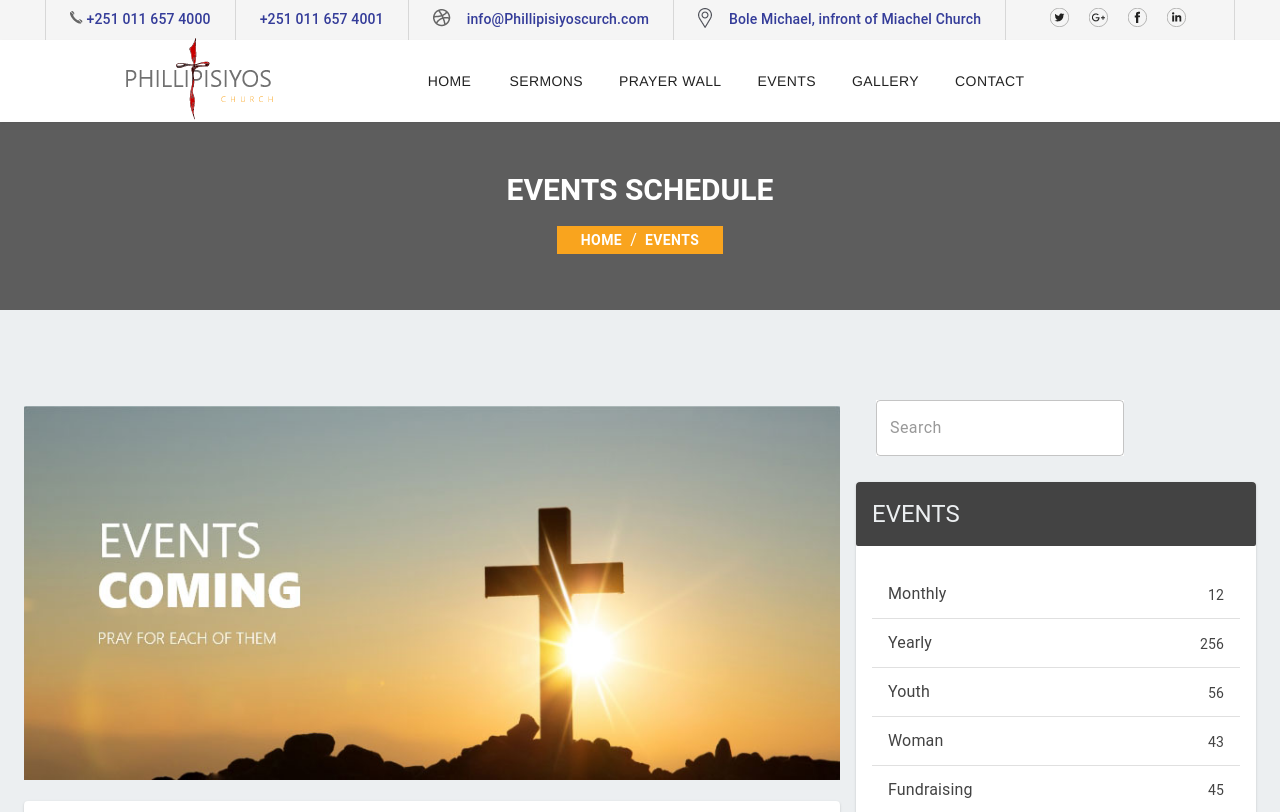
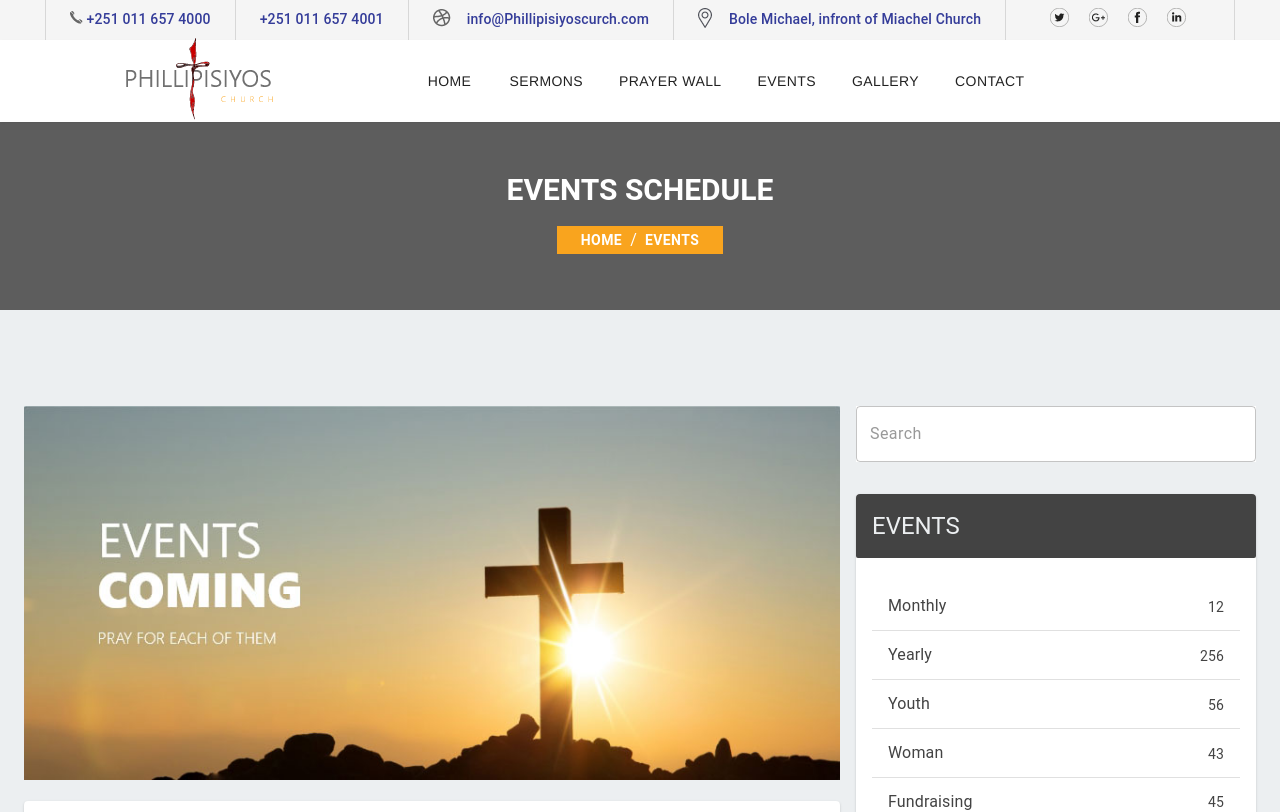
Before and after one commit to Alazar-dev/Filadelfia-web, a React (Create React App) app: page /events in a window 1280 px wide. Shown: the top 812 px of the page. Built offline with nearby package versions, Linux system fonts and the light colour scheme.

Commit message:
🐛 FIX:  search field width to full

```diff
--- a/src/components/events/EventRight.jsx
+++ b/src/components/events/EventRight.jsx
@@ -25,7 +25,6 @@ const useStyles = makeStyles((theme) =>
   createStyles({
     root: {},
     search: {
-      margin: "10px 20px",
       color: theme.palette.text.primary,
       background: theme.palette.secondary.main,
       "& .MuiFormLabel-root": {
@@ -58,9 +57,10 @@ function EventRight() {
   return (
     <Grid item md={4}>
       <Box py={5}>
-        <Box>
+        <Box py={2}>
           <TextField
             className={classes.search}
+            fullWidth
             label="Search"
             variant="outlined"
           />
```
